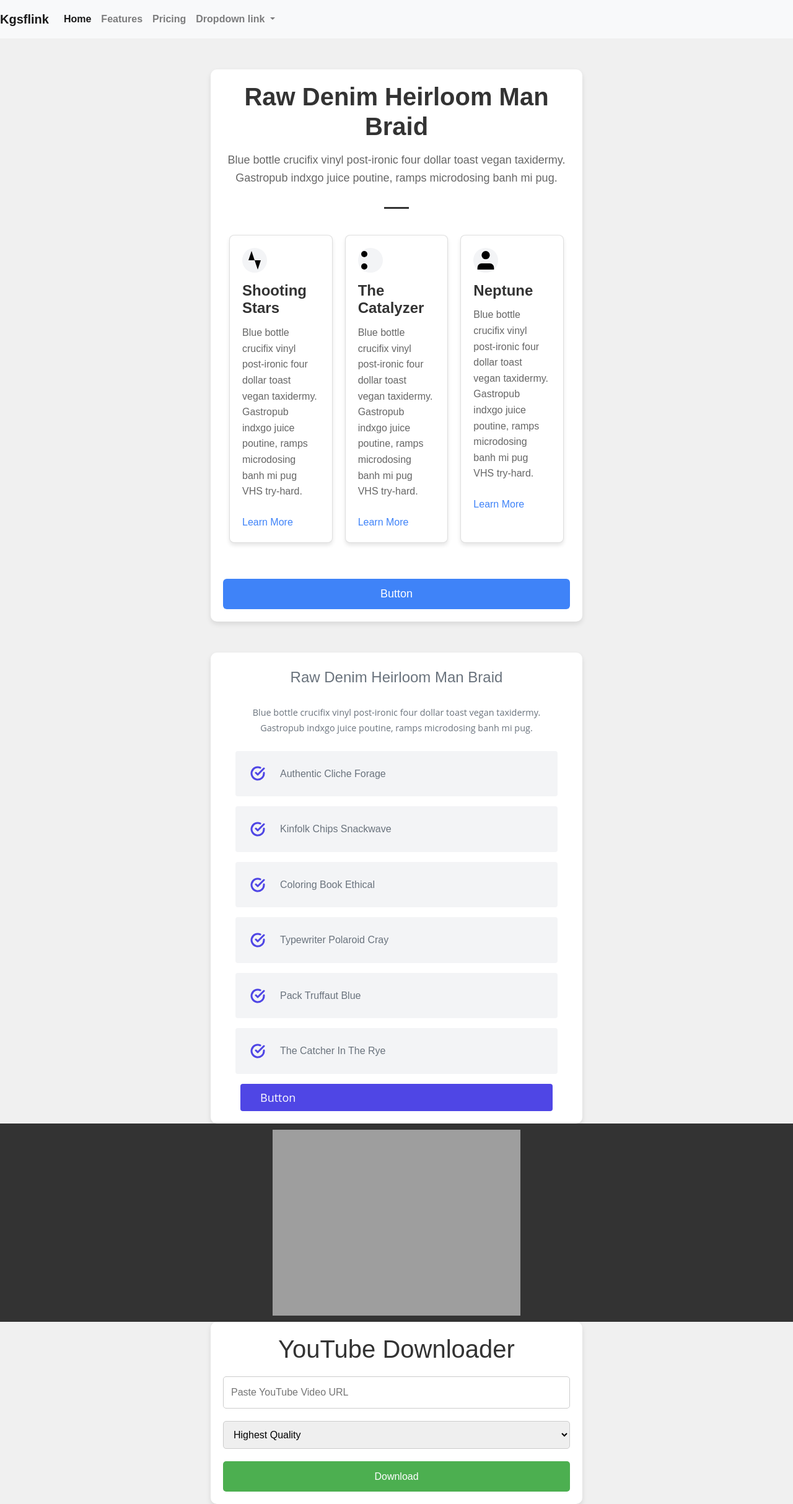
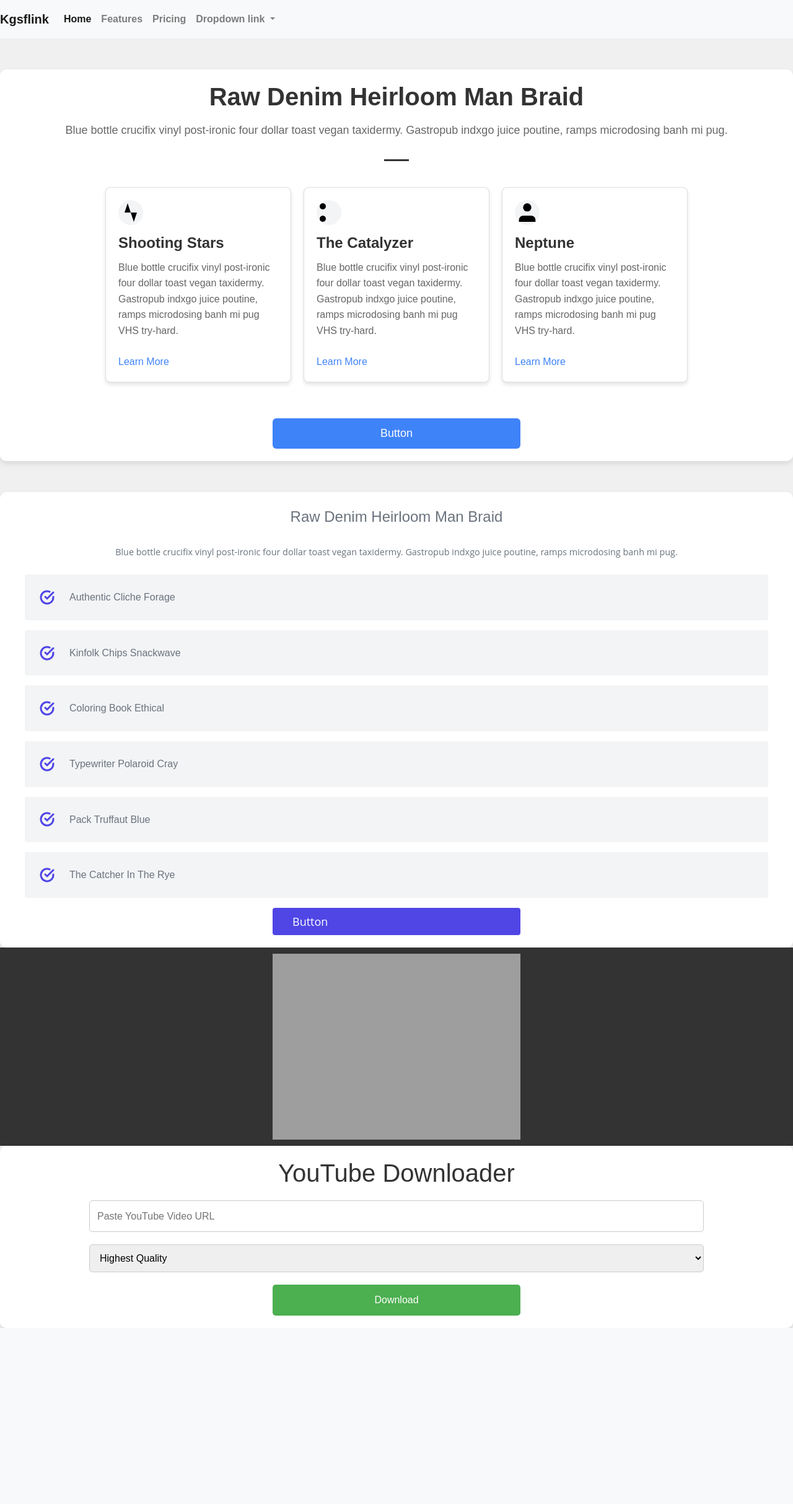
Before and after one commit to Kgsflink/Vid_youtube, a Flask app: page / in a window 1280 px wide. Shown: the whole page at 62% size. After the commit the page ends 2143 px from the top, so only its background shows below. Run offline with Flask 3, Linux system fonts and the light colour scheme; parts of the project's set-up code (start-up, migrations or seed data) failed here and were passed over; some libraries are stand-ins or nearby versions; grey boxes are pictures that could not be loaded.

Commit message:
Update index.html
Good

```diff
--- a/templates/index.html
+++ b/templates/index.html
@@ -1,4 +1,3 @@
-
 <!DOCTYPE html>
 <html lang="en">
 <head>
@@ -511,12 +510,15 @@ padding: 10px 0;
 }
 
 .container {
-max-width: 600px;
+max-width: 100%;
 margin: 0 auto;
 padding: 20px;
 background-color: #fff;
 border-radius: 10px;
 box-shadow: 0 4px 8px rgba(0,0,0,0.1);
+ display: flex;
+      justify-content: center;
+      flex-wrap: wrap;
 }
 
 h1 {
@@ -526,7 +528,7 @@ margin-bottom: 20px;
 
 input[type="text"],
 select {
-width: 100%;
+width: 80%;
 padding: 12px;
 margin-bottom: 20px;
 border: 1px solid #ccc;
@@ -535,7 +537,7 @@ box-sizing: border-box;
 }
 
 button {
-width: 100%;
+width: 400px;
 padding: 12px;
 background-color: #4caf50;
 color: white;
@@ -552,7 +554,7 @@ background-color: #45a049;
 <body>
 <div class="banner">
 <!-- Placeholder for kgsflink banner -->
-<img src="kgsflink_banner.png" alt="kgsflink Banner">
+<img src="https://github.com/Kgsflink/Vid_youtube/blob/main/YouTube-Video-Downloader-1.png" alt="kgsflink Banner">
 </div>
 <div class="container">
 <h1>YouTube Downloader</h1>
@@ -601,4 +603,4 @@ window.URL.revokeObjectURL(url);
 <script src="https://stackpath.bootstrapcdn.com/bootstrap/4.5.2/js/bootstrap.min.js"></script>
 
 </body>
-</html>
+  </html>
```
